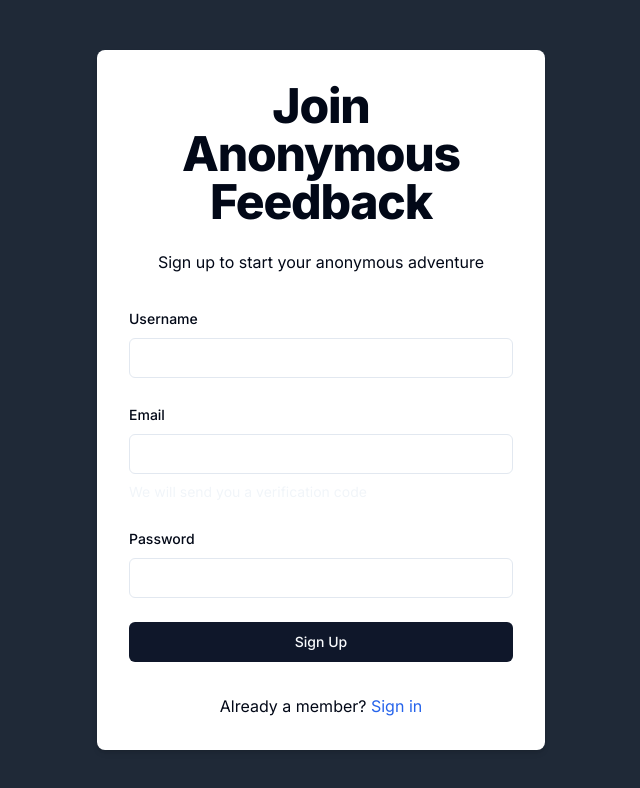
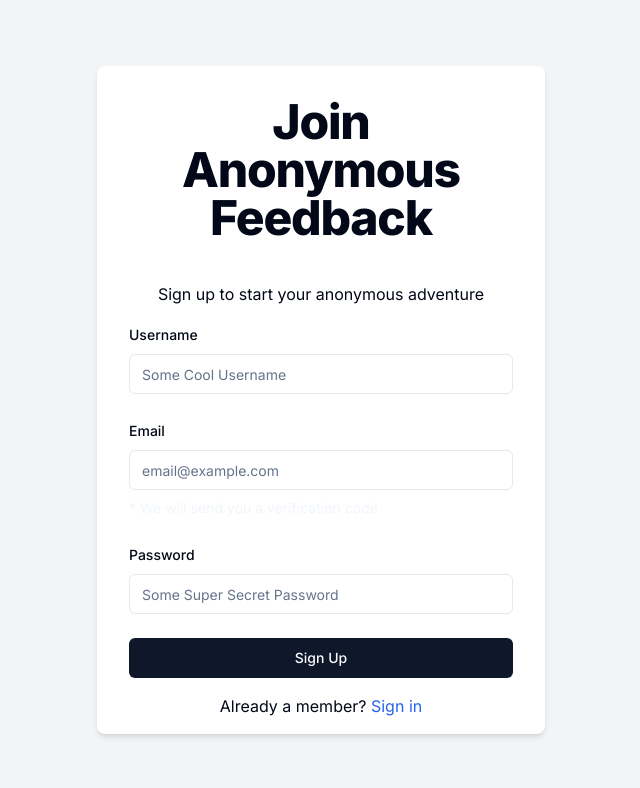
Before and after one commit to Hetav21/AnnonymousFeedback, a Next.js app: page /signup in a window 1280 px wide. Shown: the top 788 px of the page, without its empty margins (319-959 px from the left). Built offline with nearby package versions, Linux system fonts and the light colour scheme.

Commit message:
Debugging middlewares

```diff
--- a/src/app/(auth)/signin/page.tsx
+++ b/src/app/(auth)/signin/page.tsx
@@ -32,7 +32,7 @@ const SignInPage = () => {
   });
 
   const onSubmit = async (data: z.infer<typeof signInSchema>) => {
-    // setIsSubmitting(true)
+    setIsSubmitting(true)
 
     try {
       const result = await signIn('credentials', {
@@ -40,16 +40,6 @@ const SignInPage = () => {
         email: data.identifier,
         password: data.password,
       });
-
-      console.log(result);
-
-      // if(!result?.ok){
-      //   toast({
-      //     title: 'Error',
-      //     description: result?.error,
-      //     variant: 'destructive'
-      //   })
-      // }
 
       if(result?.error) {
         toast({
@@ -77,12 +67,12 @@ const SignInPage = () => {
         variant: 'destructive'
       })
     } finally {
-      // setIsSubmitting(false)
+      setIsSubmitting(false)
     }
   }
 
   return (
-    <div className="flex justify-center items-center min-h-screen bg-gray-800">
+    <div className="flex justify-center items-center min-h-screen bg-gray-100">
       <div className="w-full max-w-md p-8 space-y-8 bg-white rounded-lg shadow-md">
         <div className="text-center">
           <h1 className="text-4xl font-extrabold tracking-tight lg:text-5xl mb-6">
@@ -98,7 +88,7 @@ const SignInPage = () => {
               render={({ field }) => (
                 <FormItem>
                   <FormLabel>Email</FormLabel>
-                  <Input placeholder="email" {...field} name="email" />
+                  <Input placeholder="email@example.com" {...field} name="email" />
                   <FormMessage />
                 </FormItem>
               )}
@@ -110,7 +100,7 @@ const SignInPage = () => {
               render={({ field }) => (
                 <FormItem>
                   <FormLabel>Password</FormLabel>
-                  <Input placeholder="password" type="password" {...field} name="password" />
+                  <Input placeholder="Some Super Secret Password" type="password" {...field} name="password" />
                   <FormMessage />
                 </FormItem>
               )}
@@ -122,7 +112,7 @@ const SignInPage = () => {
                   Please wait
                 </>
               ) : (
-                'Sign Up'
+                'Sign In'
               )}
             </Button>
           </form>
--- a/src/app/(auth)/signup/page.tsx
+++ b/src/app/(auth)/signup/page.tsx
@@ -88,10 +88,10 @@ const SignUpPage = () => {
   }
 
   return (
-    <div className="flex justify-center items-center min-h-screen bg-gray-800">
-      <div className="w-full max-w-md p-8 space-y-8 bg-white rounded-lg shadow-md">
+    <div className="flex justify-center items-center min-h-screen bg-gray-100">
+      <div className="w-full max-w-md px-8 py-4 space-y-4 bg-white rounded-lg shadow-md">
         <div className="text-center">
-          <h1 className="text-4xl font-extrabold tracking-tight lg:text-5xl mb-6">
+          <h1 className="text-4xl font-extrabold tracking-tight lg:text-5xl mb-6 py-4">
             Join Anonymous Feedback
           </h1>
           <p className="mb-4">Sign up to start your anonymous adventure</p>
@@ -105,6 +105,7 @@ const SignUpPage = () => {
                 <FormItem>
                   <FormLabel>Username</FormLabel>
                   <Input
+                    placeholder="Some Cool Username"
                     {...field}
                     onChange={(e) => {
                       field.onChange(e);
@@ -132,8 +133,8 @@ const SignUpPage = () => {
               render={({ field }) => (
                 <FormItem>
                   <FormLabel>Email</FormLabel>
-                  <Input {...field} name="email" />
-                  <p className='text-muted text-gray-400 text-sm'>We will send you a verification code</p>
+                  <Input placeholder="email@example.com" {...field} name="email" />
+                  <p className='text-muted text-gray-500 text-sm'>* We will send you a verification code</p>
                   <FormMessage />
                 </FormItem>
               )}
@@ -145,7 +146,7 @@ const SignUpPage = () => {
               render={({ field }) => (
                 <FormItem>
                   <FormLabel>Password</FormLabel>
-                  <Input type="password" {...field} name="password" />
+                  <Input placeholder="Some Super Secret Password" type="password" {...field} name="password" />
                   <FormMessage />
                 </FormItem>
               )}
--- a/src/lib/auth.ts
+++ b/src/lib/auth.ts
@@ -61,7 +61,6 @@ export const AUTH_OPTIONS: NextAuthOptions = {
           }
         }
         catch (err: any) {
-          console.error(err);
           throw new Error(err || "An error occurred");
         }
       },
--- a/src/lib/stackMiddlewareHandler.ts
+++ /dev/null
@@ -1,14 +0,0 @@
-import { NextMiddleware, NextResponse } from "next/server";
-
-export function stackMiddlewares(
-  // @ts-ignore
-  functions: MiddlewareFactory[] = [],
-  index = 0
-): NextMiddleware {
-  const current = functions[index];
-  if (current) {
-    const next = stackMiddlewares(functions, index + 1);
-    return current(next);
-  }
-  return () => NextResponse.next();
-}
--- a/src/middleware.ts
+++ b/src/middleware.ts
@@ -1,10 +1,31 @@
-import { stackMiddlewares } from "./lib/stackMiddlewareHandler";
-import { redirectBasedOnToken } from "./middlewares/redirectBasedOnToken";
-
-const middlewares = [redirectBasedOnToken];
-
-export const middleware = () =>  {return stackMiddlewares(middlewares);}
+import { NextRequest, NextResponse } from 'next/server';
+import { getToken } from 'next-auth/jwt';
+export { default } from 'next-auth/middleware';
 
 export const config = {
-  matcher: ["/signin", "/signup", "/", "/dashboard/:path*", "/verify/:path*"],
+  matcher: ['/dashboard/:path*', '/signin', '/signup', '/', '/verify/:path*'],
 };
+
+export async function middleware(request: NextRequest) {
+  const token = await getToken({ req: request });
+  const url = request.nextUrl;
+
+  console.log(token, url)
+
+  if (
+    token &&
+    (url.pathname.startsWith('/signin') ||
+      url.pathname.startsWith('/signup') ||
+      url.pathname.startsWith('/verify') ||
+      url.pathname == '/')
+  ) {
+
+    return NextResponse.redirect(new URL('/dashboard', request.url));
+  }
+
+  if (!token && url.pathname.startsWith('/dashboard')) {
+    return NextResponse.redirect(new URL('/signin', request.url));
+  }
+
+  return NextResponse.next();
+}
--- a/src/middlewares/redirectBasedOnToken.ts
+++ /dev/null
@@ -1,20 +0,0 @@
-export { default } from "next-auth/middleware";
-import { NextRequest, NextResponse } from "next/server";
-import { getToken } from "next-auth/jwt";
-
-export async function redirectBasedOnToken(request: NextRequest) {
-  const token = await getToken({ req: request });
-  const url = request.nextUrl;
-
-  if (
-    token &&
-    (url.pathname.startsWith("/signin") ||
-      url.pathname.startsWith("/signup") ||
-      url.pathname.startsWith("/verify") ||
-      url.pathname.startsWith("/"))
-  ) {
-    return NextResponse.redirect(new URL("/dashboard", request.url));
-  }
-
-  // return NextResponse.redirect(new URL("/home", request.url));
-}
```
Also changed, not shown: src/app/layout.tsx (line endings or trailing spaces).
